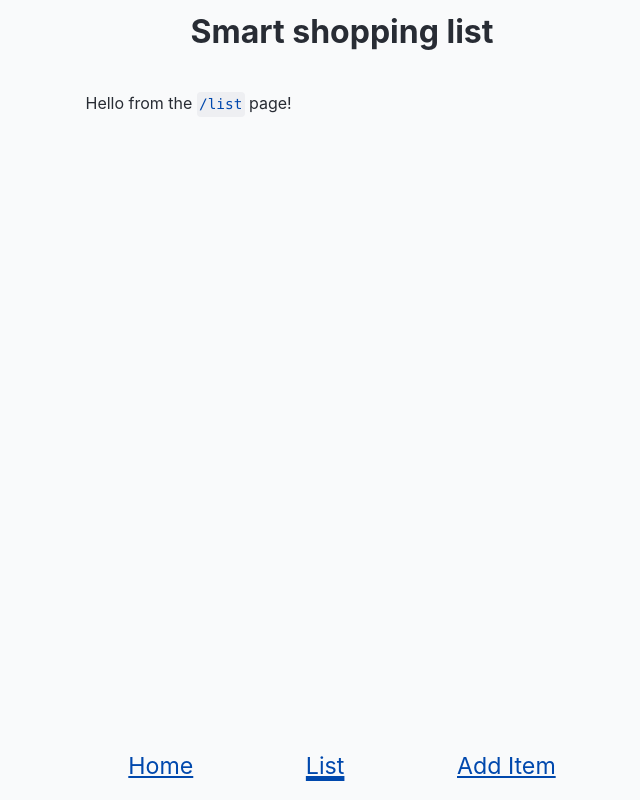
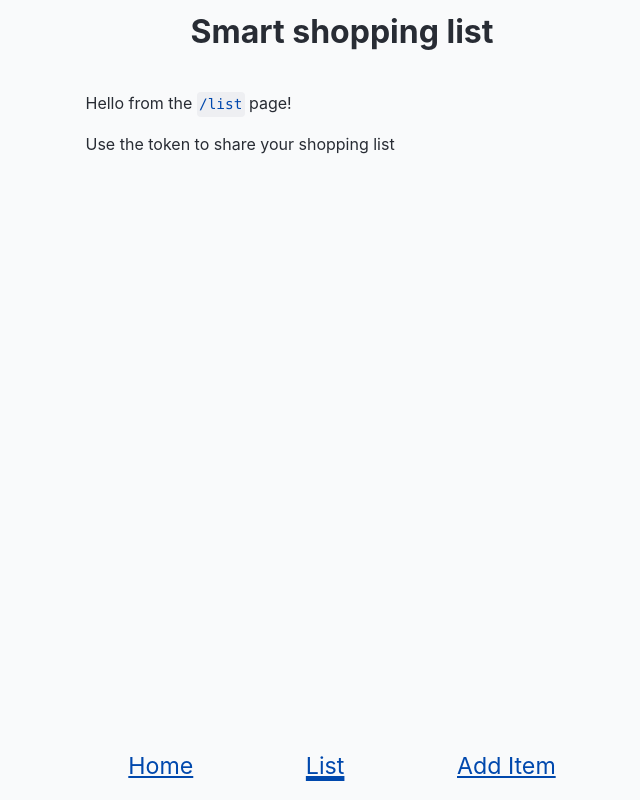
Before and after one commit to the-collab-lab/tcl-60-smart-shopping-list, a React (Vite) app: page /list in a window 1280 px wide. Shown: the whole page, without its empty margins (298-938 px from the left). Built offline with nearby package versions, Linux system fonts and the light colour scheme.

Commit message:
Make token display on list page

```diff
--- a/src/views/List.jsx
+++ b/src/views/List.jsx
@@ -1,6 +1,6 @@
 import { ListItem } from '../components';
 
-export function List({ data }) {
+export function List({ data, token }) {
 	return (
 		<>
 			<p>
@@ -11,6 +11,12 @@ export function List({ data }) {
 					<ListItem key={index} name={item.name} />
 				))}
 			</ul>
+			<div>
+				<p>
+					Use the token <em style={{ textDecoration: 'underline' }}>{token}</em>{' '}
+					to share your shopping list
+				</p>
+			</div>
 		</>
 	);
 }
```
